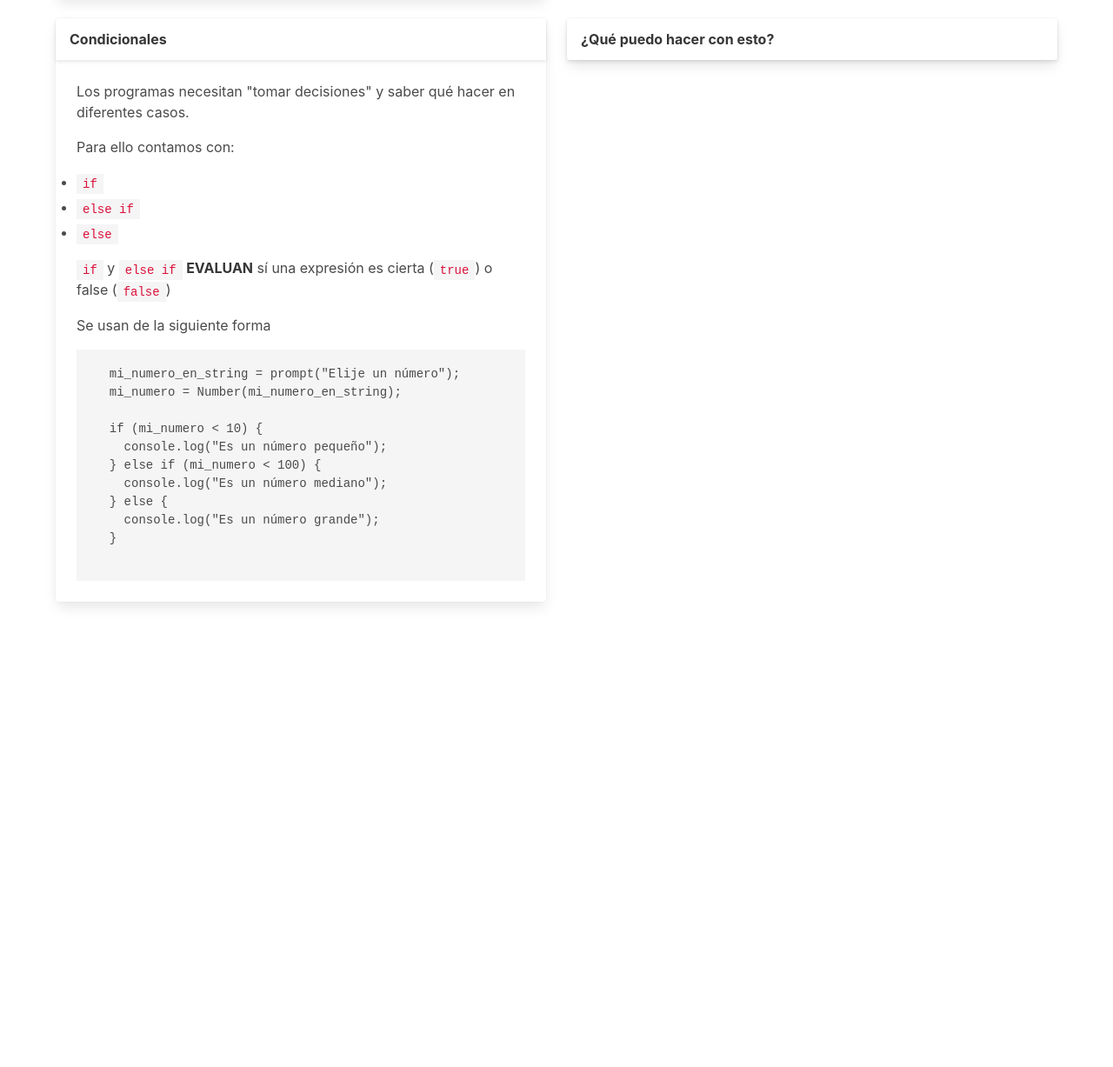
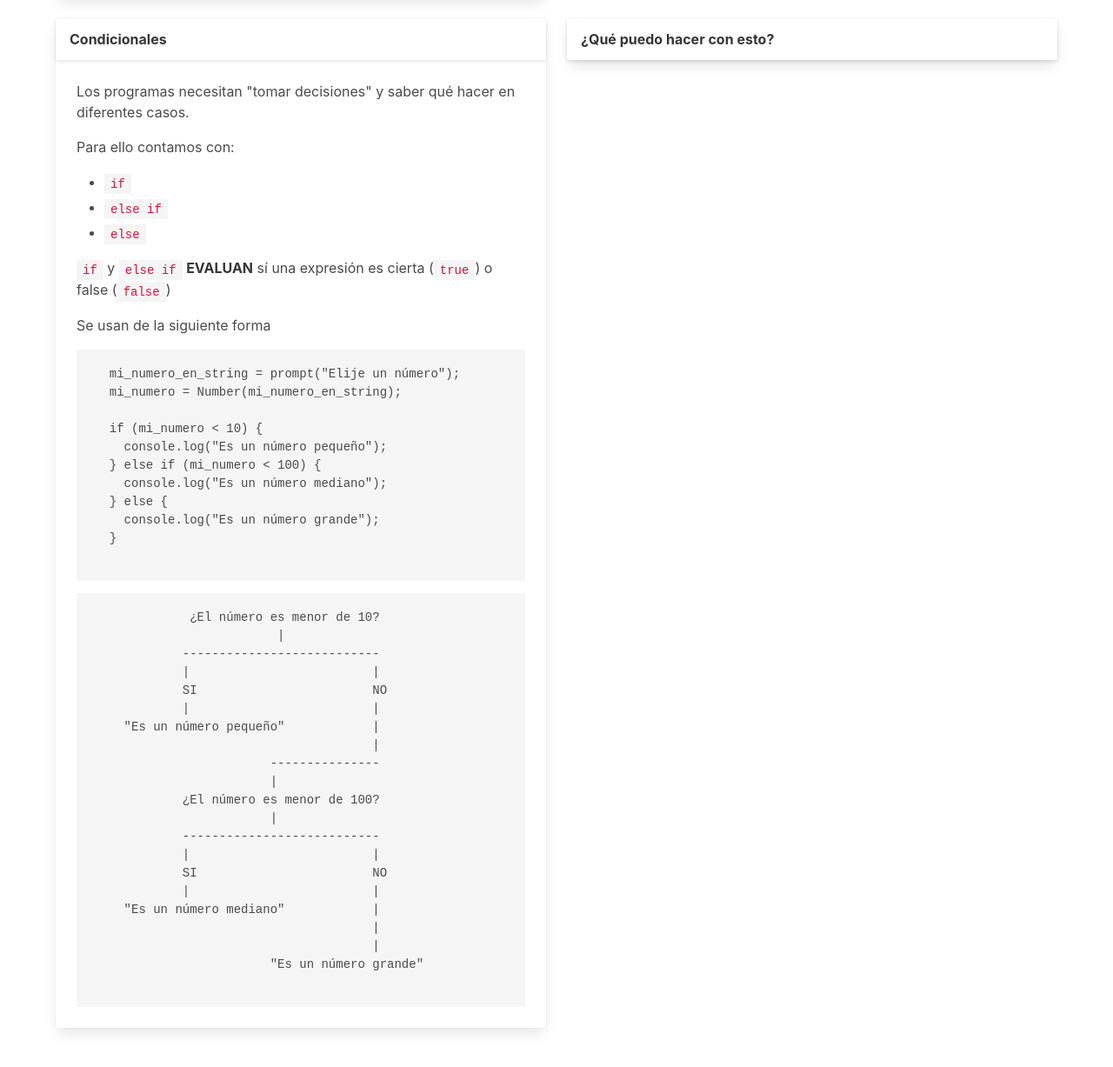
Before and after one commit to AngelVasquezNep/taller-latinas-bootcamp, a plain HTML site: page index.html in a window 1280 px wide. Shown: the part 1085-2312 px from the top of the page at 87% size. Before the commit the page ends 1825 px from the top, so only its background shows below. Drawn offline with nearby package versions, Linux system fonts and the light colour scheme.

Commit message:
2022: Conditionals - diagram

```diff
--- a/index.html
+++ b/index.html
@@ -9,6 +9,13 @@
       rel="stylesheet"
       href="https://cdn.jsdelivr.net/npm/bulma@0.9.3/css/bulma-rtl.min.css"
     />
+    <style>
+      .content ul {
+          list-style: disc outside;
+          margin-left: 2em;
+          margin-top: 1em;
+      }
+    </style>
   </head>
 
   <body>
@@ -246,6 +253,29 @@ mi_pais = prompt("¿De dónde eres?");
     console.log("Es un número grande");
   }
                   </pre>
+
+          <pre>
+             ¿El número es menor de 10?
+                         |
+            ---------------------------
+            |                         |
+            SI                        NO
+            |                         |
+    "Es un número pequeño"            |
+                                      |
+                        ---------------
+                        |
+            ¿El número es menor de 100?
+                        |
+            ---------------------------
+            |                         |
+            SI                        NO
+            |                         |
+    "Es un número mediano"            |
+                                      |
+                                      |
+                        "Es un número grande"
+          </pre>
                 </div>
               </div>
             </div>
```
